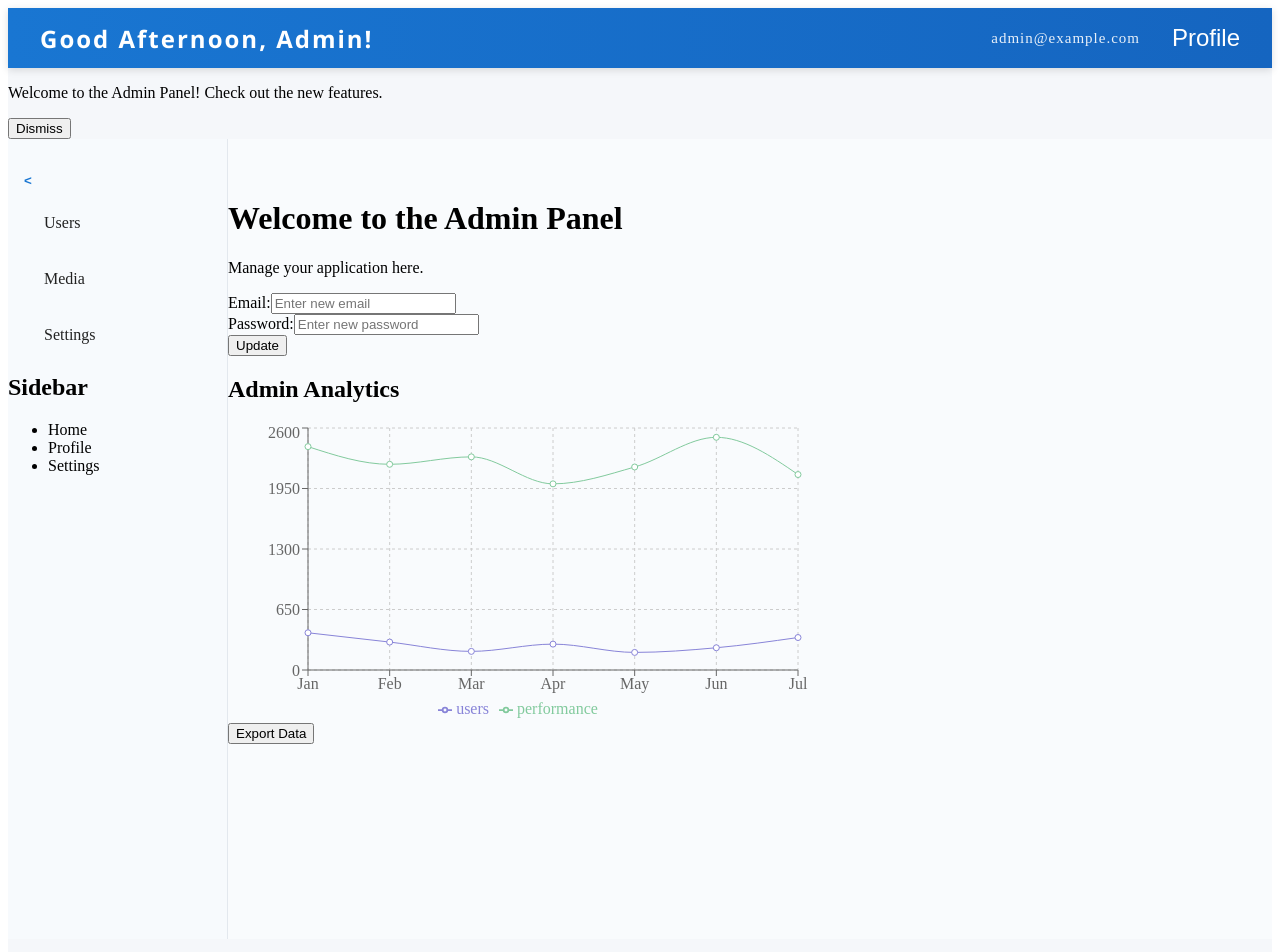
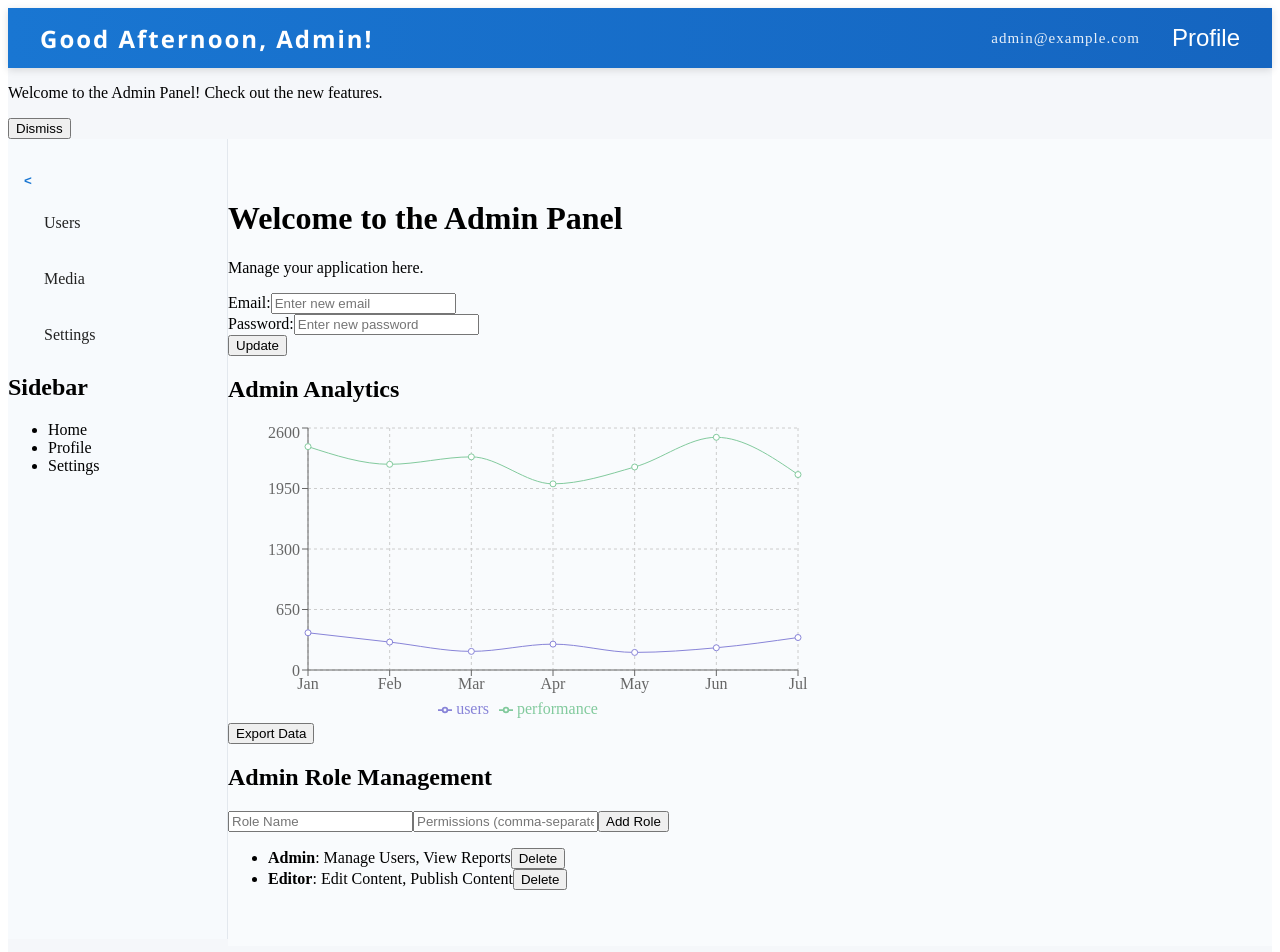
Before and after one commit to NagasivaKumari/DeepFake, a React (Vite) app in the folder admin/: page /dashboard in a window 1280 px wide. Shown: the top 952 px of the page. Built offline with nearby package versions, Linux system fonts and the light colour scheme.

Commit message:
Add AdminRoleManagement component and integrate into Admin Dashboard

```diff
--- /dev/null
+++ b/admin/src/AdminRoleManagement.tsx
@@ -0,0 +1,55 @@
+import React, { useState } from 'react';
+
+const AdminRoleManagement = () => {
+  const [roles, setRoles] = useState([
+    { id: 1, name: 'Admin', permissions: ['Manage Users', 'View Reports'] },
+    { id: 2, name: 'Editor', permissions: ['Edit Content', 'Publish Content'] },
+  ]);
+
+  const [newRole, setNewRole] = useState('');
+  const [newPermissions, setNewPermissions] = useState('');
+
+  const addRole = () => {
+    if (newRole && newPermissions) {
+      const permissionsArray = newPermissions.split(',').map((perm) => perm.trim());
+      setRoles([...roles, { id: roles.length + 1, name: newRole, permissions: permissionsArray }]);
+      setNewRole('');
+      setNewPermissions('');
+    }
+  };
+
+  const deleteRole = (id) => {
+    setRoles(roles.filter((role) => role.id !== id));
+  };
+
+  return (
+    <div>
+      <h2>Admin Role Management</h2>
+      <div>
+        <input
+          type="text"
+          placeholder="Role Name"
+          value={newRole}
+          onChange={(e) => setNewRole(e.target.value)}
+        />
+        <input
+          type="text"
+          placeholder="Permissions (comma-separated)"
+          value={newPermissions}
+          onChange={(e) => setNewPermissions(e.target.value)}
+        />
+        <button onClick={addRole}>Add Role</button>
+      </div>
+      <ul>
+        {roles.map((role) => (
+          <li key={role.id}>
+            <strong>{role.name}</strong>: {role.permissions.join(', ')}
+            <button onClick={() => deleteRole(role.id)}>Delete</button>
+          </li>
+        ))}
+      </ul>
+    </div>
+  );
+};
+
+export default AdminRoleManagement;
--- a/admin/src/AppLayout.tsx
+++ b/admin/src/AppLayout.tsx
@@ -6,6 +6,7 @@ import ActivityLog from "./ActivityLog";
 import AdvancedSettings from "./AdvancedSettings";
 import UserProfile from "./UserProfile";
 import AdminAnalytics from "./AdminAnalytics";
+import AdminRoleManagement from "./AdminRoleManagement";
 
 const layoutStyle: React.CSSProperties = {
   display: "flex",
@@ -77,6 +78,7 @@ export default function AppLayout() {
               <button type="submit">Update</button>
             </form>
             <AdminAnalytics />
+            <AdminRoleManagement />
           </div>
         </main>
       </div>
```
